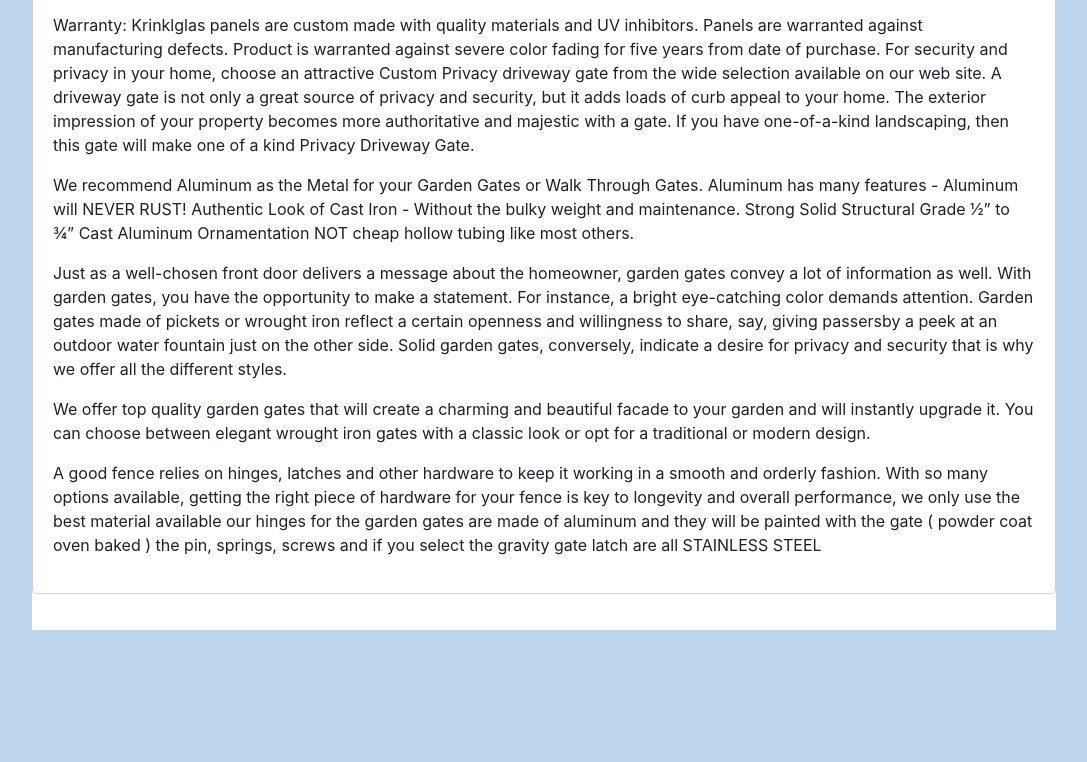
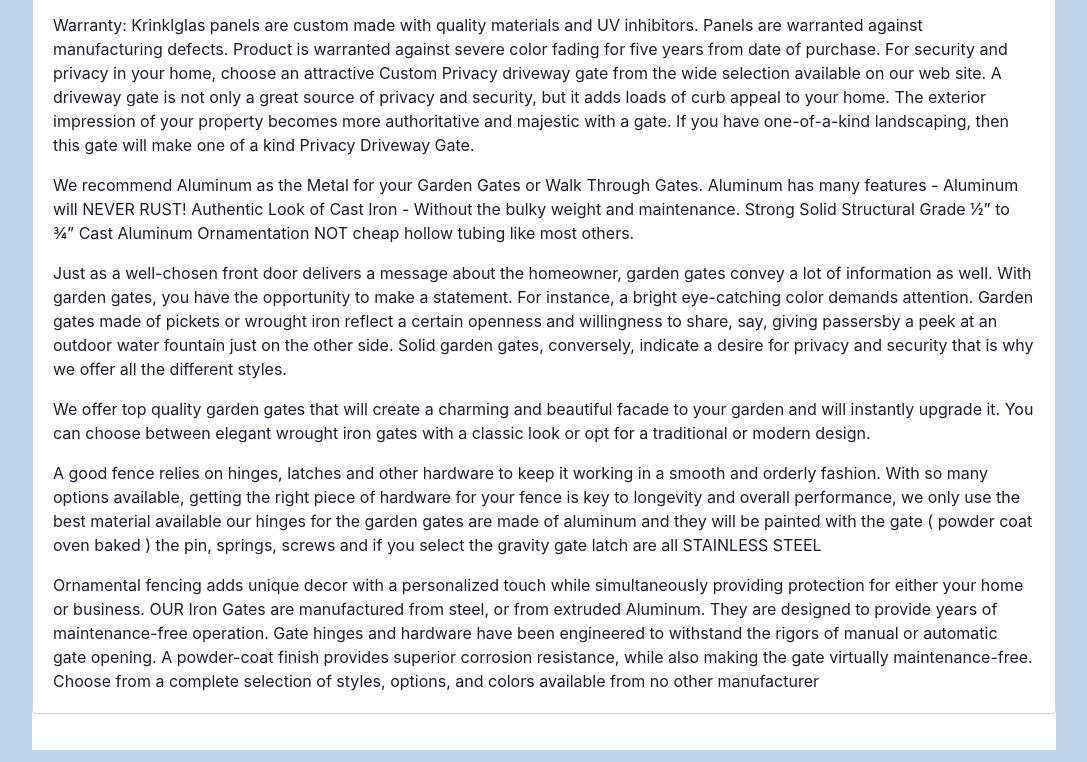
Before and after one commit to Matt-of-the-Fort/CECS-448-Assignment-2, a plain HTML site: page gateDetailView.html in a window 1280 px wide. Shown: the part 866-1628 px from the top of the page, without its empty margins (96-1183 px from the left). Before the commit the page ends 1508 px from the top, so only its background shows below. Drawn offline with nearby package versions, Linux system fonts and the light colour scheme.

Commit message:
missing bracket

```diff
--- a/gateDetailView.html
+++ b/gateDetailView.html
@@ -307,7 +307,7 @@
                                 only use the best material available our hinges for the garden gates are made of aluminum and they will be painted with
                                 the gate ( powder coat oven baked ) the pin, springs, screws and if you select the gravity gate latch are all STAINLESS STEEL
                             </p>
-                            <p class="card-text"
+                            <p class="card-text">
                                 Ornamental fencing adds unique decor with a personalized touch while simultaneously providing protection for either
                                 your home or business. OUR Iron Gates are manufactured from steel, or from extruded Aluminum. They are designed to
                                 provide years of maintenance-free operation. Gate hinges and hardware have been engineered to withstand the rigors of
```
